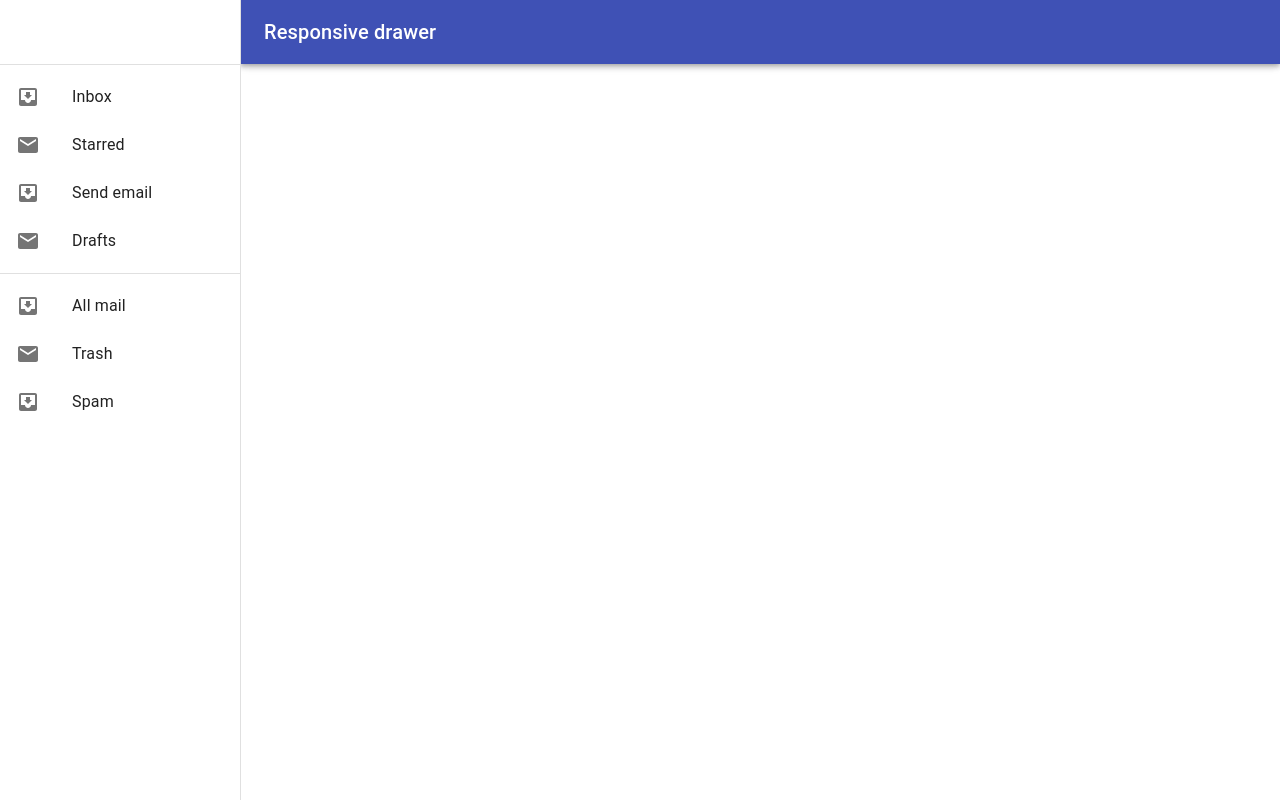
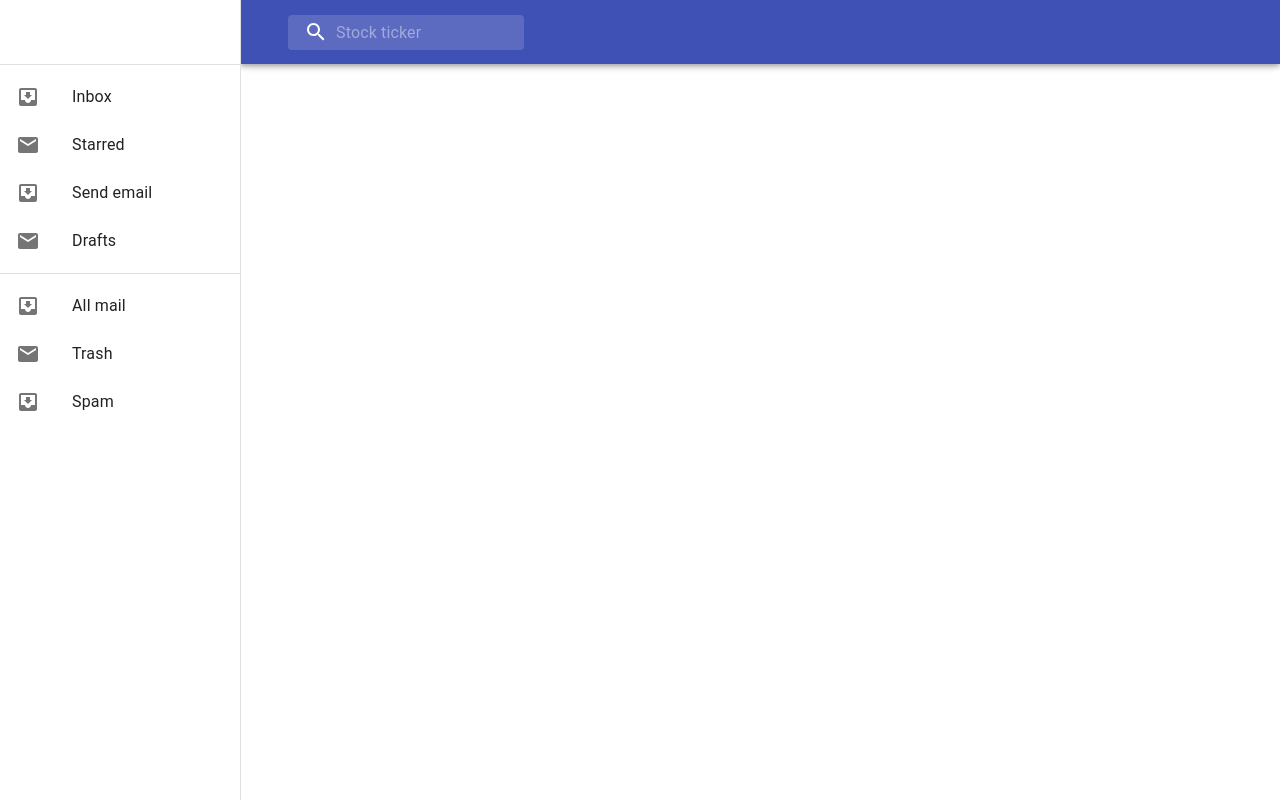
Before and after one commit to pang0103/stockmon, a React (Create React App) app in the folder client/: page / in a window 1280 px wide. Built offline with nearby package versions, Linux system fonts and the light colour scheme.

Commit message:
init commit

```diff
--- a/client/src/components/Appbar/Appbar.jsx
+++ b/client/src/components/Appbar/Appbar.jsx
@@ -1,8 +1,13 @@
 import React from "react";
+
+// material UI
 import Toolbar from "@material-ui/core/Toolbar";
 import AppBar from "@material-ui/core/AppBar";
+import SearchIcon from "@material-ui/icons/Search";
+import InputBase from "@material-ui/core/InputBase";
 import Typography from "@material-ui/core/Typography";
-import { makeStyles, useTheme } from "@material-ui/core/styles";
+
+import { fade, makeStyles } from "@material-ui/core/styles";
 
 const useStyles = makeStyles((theme) => ({
   appBar: {
@@ -15,6 +20,43 @@
     marginRight: theme.spacing(2),
     [theme.breakpoints.up("sm")]: {
       display: "none",
+    },
+  },
+  search: {
+    position: "relative",
+    borderRadius: theme.shape.borderRadius,
+    backgroundColor: fade(theme.palette.common.white, 0.15),
+    "&:hover": {
+      backgroundColor: fade(theme.palette.common.white, 0.25),
+    },
+    marginRight: theme.spacing(2),
+    marginLeft: 0,
+    width: "100%",
+    [theme.breakpoints.up("sm")]: {
+      marginLeft: theme.spacing(3),
+      width: "auto",
+    },
+  },
+  searchIcon: {
+    padding: theme.spacing(0, 2),
+    height: "100%",
+    position: "absolute",
+    pointerEvents: "none",
+    display: "flex",
+    alignItems: "center",
+    justifyContent: "center",
+  },
+  inputRoot: {
+    color: "inherit",
+  },
+  inputInput: {
+    padding: theme.spacing(1, 1, 1, 0),
+    // vertical padding + font size from searchIcon
+    paddingLeft: `calc(1em + ${theme.spacing(4)}px)`,
+    transition: theme.transitions.create("width"),
+    width: "100%",
+    [theme.breakpoints.up("md")]: {
+      width: "20ch",
     },
   },
   // necessary for content to be below app bar
@@ -34,9 +76,23 @@
     <div>
       <AppBar position="fixed" className={classes.appBar}>
         <Toolbar>
-          <Typography variant="h6" noWrap>
+          {/* <Typography variant="h6" noWrap>
             Responsive drawer
-          </Typography>
+          </Typography> */}
+
+          <div className={classes.search}>
+            <div className={classes.searchIcon}>
+              <SearchIcon />
+            </div>
+            <InputBase
+              placeholder="Stock ticker"
+              classes={{
+                root: classes.inputRoot,
+                input: classes.inputInput,
+              }}
+              inputProps={{ "aria-label": "search" }}
+            />
+          </div>
         </Toolbar>
       </AppBar>
     </div>
--- a/client/src/components/Dashboard/Dashboard.jsx
+++ b/client/src/components/Dashboard/Dashboard.jsx
@@ -1,13 +1,12 @@
 import React from "react";
 import Sidebar from "../Sidebar/Sidebar";
 import Appbar from "../Appbar/Appbar";
-import App from "../../App";
 
 export default function Dashboard(props) {
   return (
     <div>
-      <Sidebar></Sidebar>
-      <Appbar></Appbar>
+      <Sidebar />
+      <Appbar />
     </div>
   );
 }
--- a/client/src/components/Sidebar/Sidebar.jsx
+++ b/client/src/components/Sidebar/Sidebar.jsx
@@ -25,6 +25,12 @@
     [theme.breakpoints.up("sm")]: {
       width: drawerWidth,
       flexShrink: 0,
+    },
+  },
+  appBar: {
+    [theme.breakpoints.up("sm")]: {
+      width: `calc(100% - ${drawerWidth}px)`,
+      marginLeft: drawerWidth,
     },
   },
   menuButton: {
```
